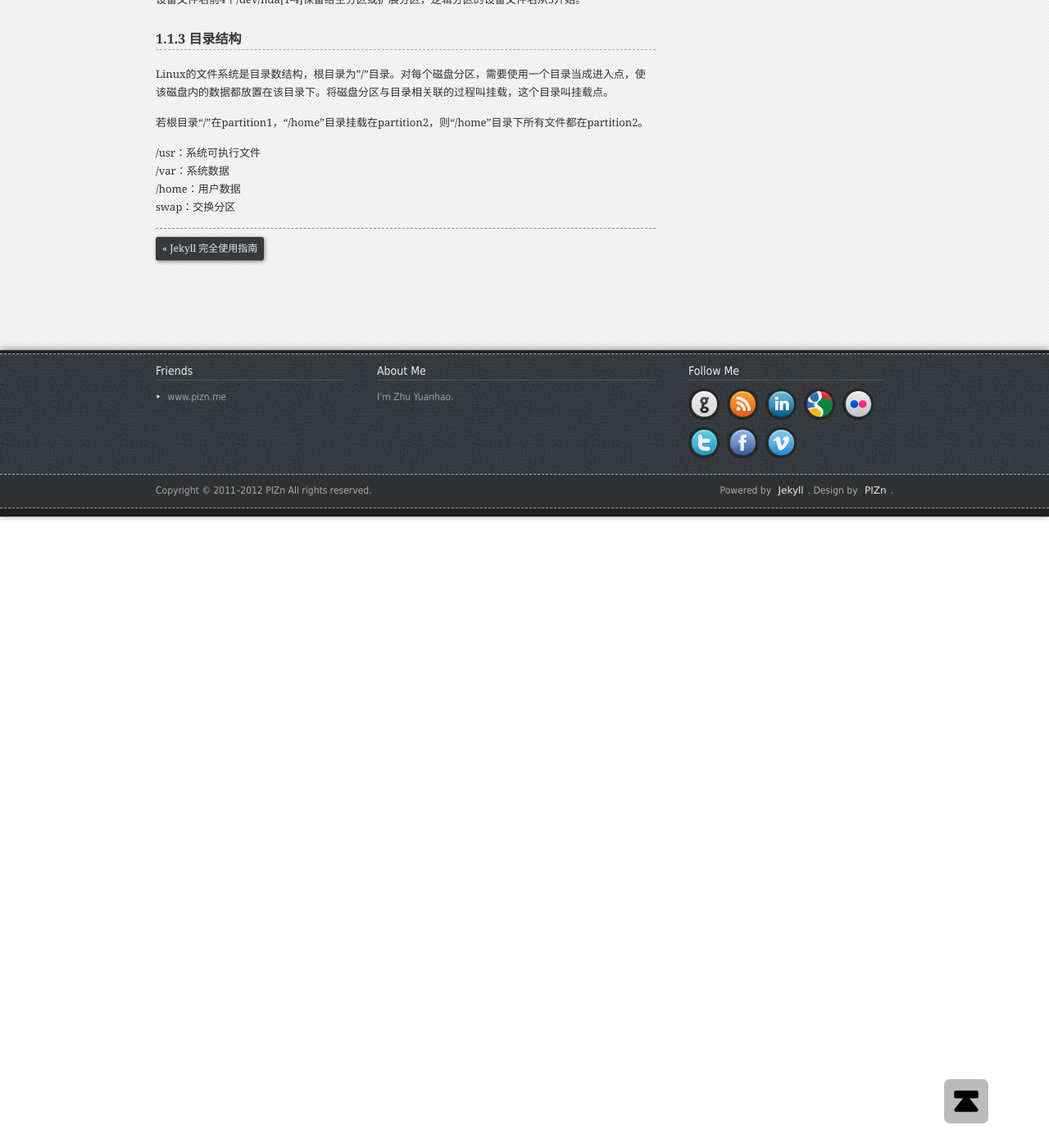
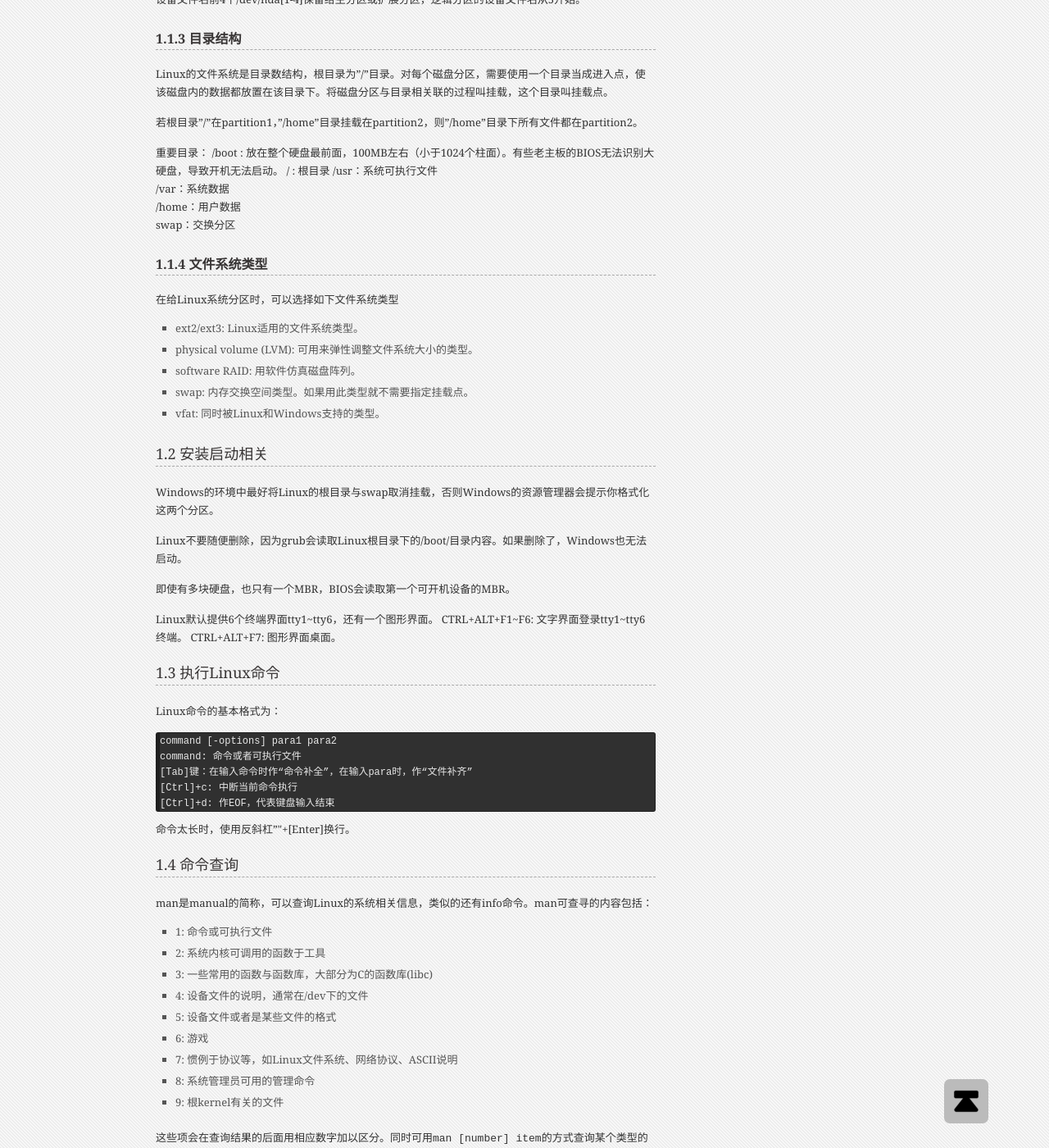
Before and after one commit to zhuyuanhao/zhuyuanhao.github.com, a Jekyll site: the page built from _posts/notes/2015-01-29-vbird-linux-basic.md, in a window 1280 px wide and 1400 px high, scrolled down 1431 px. Shown: the whole window at 82% size. Built offline with Jekyll 4.4.1, drawn with Linux system fonts in a browser that asks for light colours; comment, search, counter and statistics services are not loaded; some of the changed text lies outside the part shown.

Commit message:
update vbird linux

```diff
--- a/_posts/notes/2015-01-29-vbird-linux-basic.md
+++ b/_posts/notes/2015-01-29-vbird-linux-basic.md
@@ -51,9 +51,73 @@ Linux的loader可以手动设置菜单，但Windows装机的时候会覆盖MBR
 ###1.1.3 目录结构
 Linux的文件系统是目录数结构，根目录为"/"目录。对每个磁盘分区，需要使用一个目录当成进入点，使该磁盘内的数据都放置在该目录下。将磁盘分区与目录相关联的过程叫挂载，这个目录叫挂载点。
 
-若根目录“/”在partition1，“/home”目录挂载在partition2，则“/home”目录下所有文件都在partition2。
+若根目录"/"在partition1，"/home"目录挂载在partition2，则"/home"目录下所有文件都在partition2。
 
+重要目录：
+/boot : 放在整个硬盘最前面，100MB左右（小于1024个柱面）。有些老主板的BIOS无法识别大硬盘，导致开机无法启动。
+/ : 根目录
 /usr：系统可执行文件
 /var：系统数据
 /home：用户数据
 swap：交换分区
+
+###1.1.4 文件系统类型
+在给Linux系统分区时，可以选择如下文件系统类型
+
+* ext2/ext3: Linux适用的文件系统类型。
+* physical volume (LVM): 可用来弹性调整文件系统大小的类型。
+* software RAID: 用软件仿真磁盘阵列。
+* swap: 内存交换空间类型。如果用此类型就不需要指定挂载点。
+* vfat: 同时被Linux和Windows支持的类型。
+
+##1.2 安装启动相关
+Windows的环境中最好将Linux的根目录与swap取消挂载，否则Windows的资源管理器会提示你格式化这两个分区。
+
+Linux不要随便删除，因为grub会读取Linux根目录下的/boot/目录内容。如果删除了，Windows也无法启动。
+
+即使有多块硬盘，也只有一个MBR，BIOS会读取第一个可开机设备的MBR。
+
+Linux默认提供6个终端界面tty1~tty6，还有一个图形界面。
+CTRL+ALT+F1~F6: 文字界面登录tty1~tty6终端。
+CTRL+ALT+F7: 图形界面桌面。
+
+##1.3 执行Linux命令
+Linux命令的基本格式为：
+
+    command [-options] para1 para2
+    command: 命令或者可执行文件
+    [Tab]键：在输入命令时作“命令补全”，在输入para时，作“文件补齐”
+    [Ctrl]+c: 中断当前命令执行
+    [Ctrl]+d: 作EOF，代表键盘输入结束
+
+
+命令太长时，使用反斜杠"\"+[Enter]换行。
+
+##1.4 命令查询
+man是manual的简称，可以查询Linux的系统相关信息，类似的还有info命令。man可查寻的内容包括：
+
+* 1: 命令或可执行文件
+* 2: 系统内核可调用的函数于工具
+* 3: 一些常用的函数与函数库，大部分为C的函数库(libc)
+* 4: 设备文件的说明，通常在/dev下的文件
+* 5: 设备文件或者是某些文件的格式
+* 6: 游戏
+* 7: 惯例于协议等，如Linux文件系统、网络协议、ASCII说明
+* 8: 系统管理员可用的管理命令
+* 9: 根kernel有关的文件
+
+这些项会在查询结果的后面用相应数字加以区分。同时可用`man [number] item`的方式查询某个类型的项。
+
+    man -f item     # 查找所有类型中与item有关的文件
+    man -k item     # 在系统说明文件中搜索字符串item
+
+在man page常用的按键
+space       向下翻一页
+Page Down   向下翻一页
+Page Up     向上翻一页
+Home        去第一页
+End         去最后一页
+/string     向下查询string
+?string     向上查询string
+n,N         n表示继续向下查询，N表示继续向上查询，不管是用的/或?
+q           退出此man page
```
Also changed, not shown: _posts/notes/2015-01-29-linux-command.md (added, +13 -0 lines).
